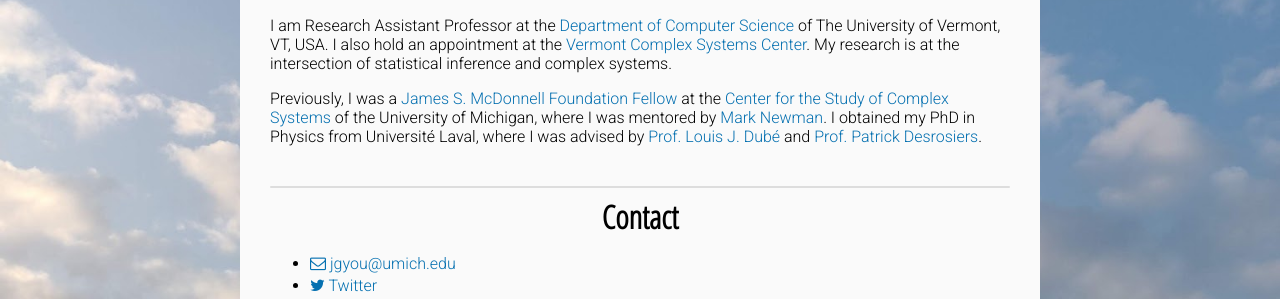
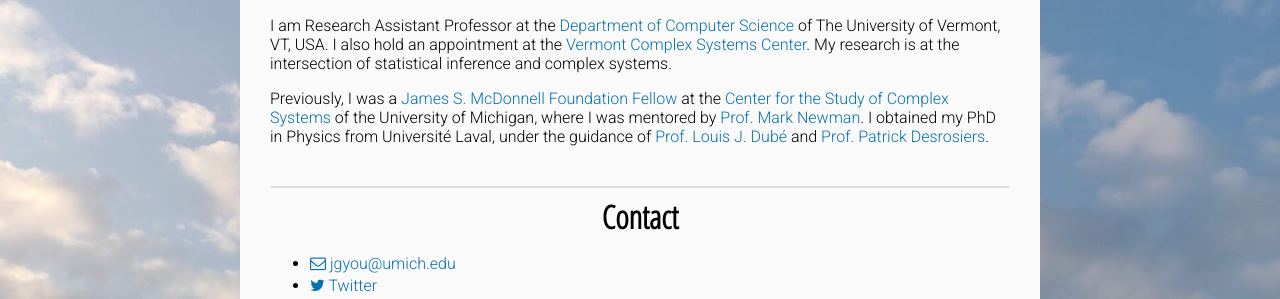
Before and after one commit to jg-you/jg-you.github.io, a Jekyll site: the page built from about.md, in a window 1280 px wide. Shown: the part 542-841 px from the top of the page. Built offline with Jekyll 4.4.1, drawn with Linux system fonts in a browser that asks for light colours; some web fonts are replaced; comment, search, counter and statistics services are not loaded.

Commit message:
Update about.md

```diff
--- a/about.md
+++ b/about.md
@@ -6,8 +6,8 @@ title: About
 ## About
 I am Research Assistant Professor at the [Department of Computer Science](https://www.uvm.edu/cems/cs) of The University of Vermont, VT, USA. I also hold an appointment at the [Vermont Complex Systems Center](https://vermontcomplexsystems.org/). My research is at the intersection of statistical inference and complex systems.
 
-Previously, I was a [James S. McDonnell Foundation Fellow](https://www.jsmf.org/apply/fellowship/) at the [Center for the Study of Complex Systems](http://lsa.umich.edu/cscs/) of the University of Michigan, where I was mentored by [Mark Newman](http://www-personal.umich.edu/~mejn/).
-I obtained my PhD in Physics from  Université Laval, where I was advised by [Prof. Louis J. Dubé](http://www.dynamica.phy.ulaval.ca) and [Prof. Patrick Desrosiers](https://scholar.google.ca/citations?user=YAqE0O0AAAAJ&hl=en).
+Previously, I was a [James S. McDonnell Foundation Fellow](https://www.jsmf.org/apply/fellowship/) at the [Center for the Study of Complex Systems](http://lsa.umich.edu/cscs/) of the University of Michigan, where I was mentored by [Prof. Mark Newman](http://www-personal.umich.edu/~mejn/).
+I obtained my PhD in Physics from  Université Laval, under the guidance of [Prof. Louis J. Dubé](http://www.dynamica.phy.ulaval.ca) and [Prof. Patrick Desrosiers](https://scholar.google.ca/citations?user=YAqE0O0AAAAJ&hl=en).
 
 
 <div class="end-of-post"></div>
```
